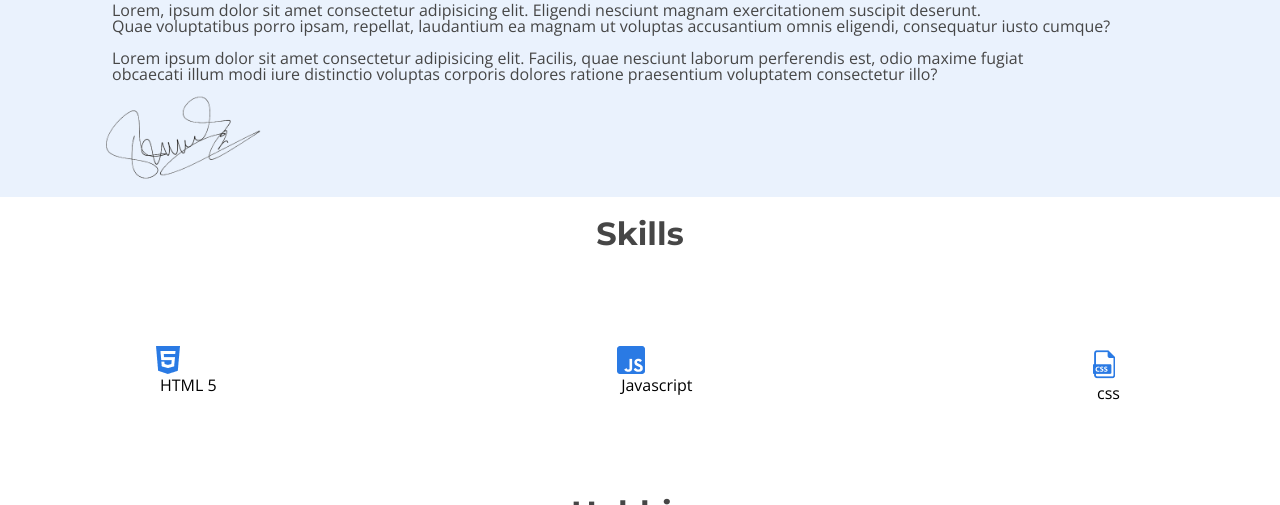
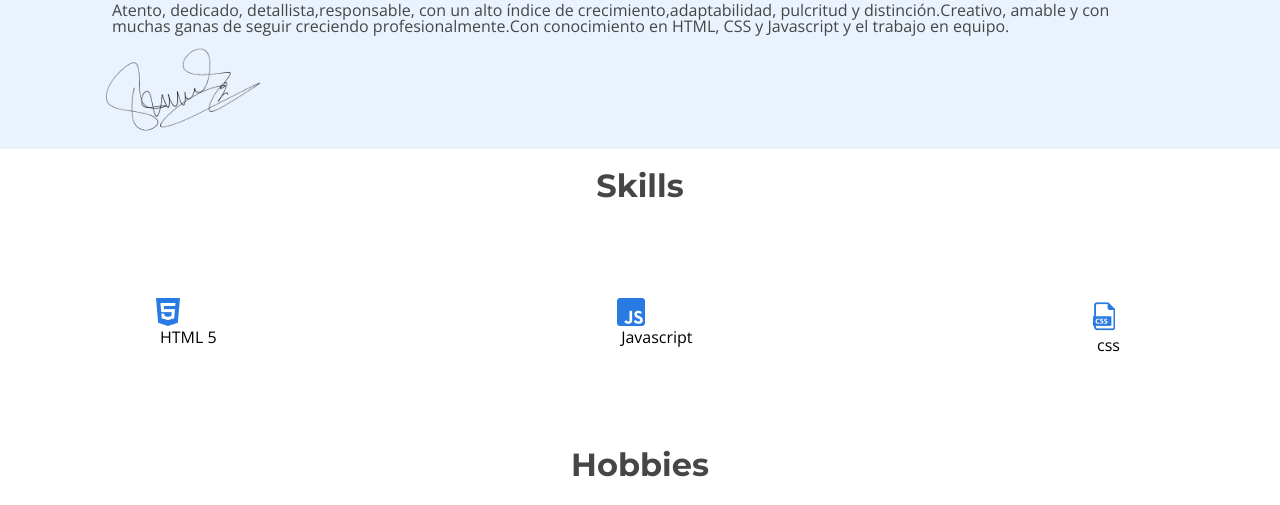
Before and after one commit to MarlonPz/Portafolio, a plain HTML site: page index.html in a window 1280 px wide. Shown: the part 595-1100 px from the top of the page. Drawn offline with nearby package versions, Linux system fonts and the light colour scheme.

Commit message:
Cambios en Sobre mi

```diff
--- a/index.html
+++ b/index.html
@@ -65,7 +65,7 @@
 <section id="sobre_mi">
     <div class="sobre_mi-biografia">
         <h1 class="sobre_mi-titulo">Sobre mi</h1>
-        <p class="resumen_biografia">Lorem, ipsum dolor sit amet consectetur adipisicing elit. Eligendi nesciunt magnam exercitationem suscipit deserunt.<br> Quae voluptatibus porro ipsam, repellat, laudantium ea magnam ut voluptas accusantium omnis eligendi, consequatur iusto cumque? <br><br> Lorem ipsum dolor sit amet consectetur adipisicing elit. Facilis, quae nesciunt laborum perferendis est, odio maxime fugiat <br> obcaecati illum modi iure distinctio voluptas corporis dolores ratione praesentium voluptatem consectetur illo?</p>
+        <p class="resumen_biografia">Atento, dedicado, detallista,responsable, con un alto índice de crecimiento,adaptabilidad, pulcritud y distinción.Creativo, amable y con muchas ganas de seguir creciendo profesionalmente.Con conocimiento en HTML, CSS y Javascript y el trabajo en equipo.</p>
         <img class="iamgen_firma" src="./imagenes/Firma_marlon-removebg-preview.png" alt="Firma">
     </div>
 </section>
```
